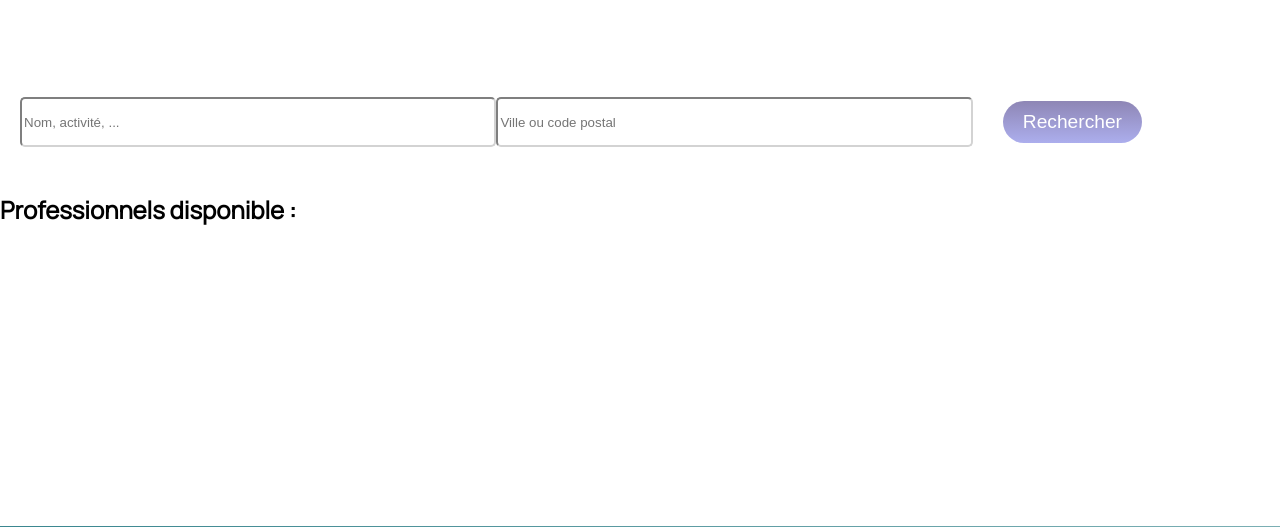
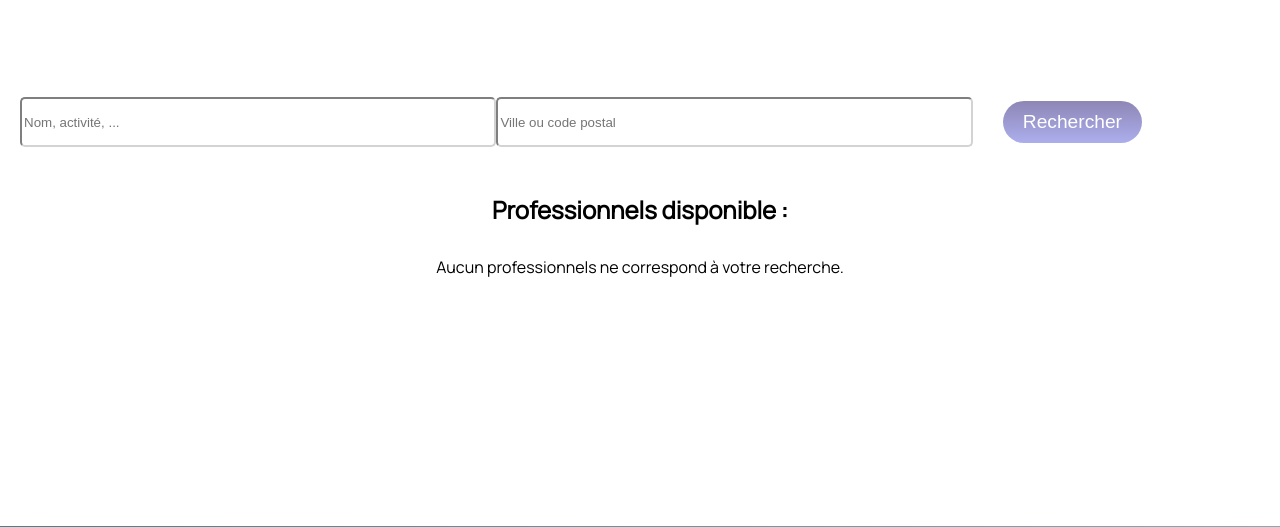
Before and after one commit to SlamEcoris/RendezVous, a PHP site: page /priseRendezVous.php in a window 1280 px wide. Shown: the part 174-701 px from the top of the page. Run offline with PHP 8.4, Linux system fonts and the light colour scheme.

Commit message:
Ajout mise en page prise rdv + correction mineur

```diff
--- a/priseRendezVous.php
+++ b/priseRendezVous.php
@@ -1,5 +1,8 @@
-<?php session_start(); ?>
 <!doctype html>
+<?php
+	require "modele/EntrepriseDb.php";
+	session_start();
+?>
 <html>
 	<head>
 		<meta charset="utf-8">
@@ -14,7 +17,7 @@
 	<?php include_once('headerClient.php'); ?>
 	<main>
 		<h1>Prendre rendez-vous</h1>
-		<form method="post" action="rechercheProfessionnel.php" class="recherche">
+		<form method="post" action="rechercheProfessionnel.php" class="barre-recherche">
 			<div class="champsRecherche">
 				<input type="text" name="recherche" id="recherche" placeholder="Nom, activité, ..." class="champRecherche">
 				<input type="text" name="lieux" id="lieux" placeholder="Ville ou code postal" class="champRecherche">
@@ -23,15 +26,50 @@
 				<input type="submit" value="Rechercher" class="cta">
 			</div>
 		</form>
-		<h2>Professionnels disponible :</h2>
-		<?php
-		if ( isset($_SESSION["recherche"]) && !empty(($_SESSION["recherche"]))) {
-			$resultats = $_SESSION["recherche"];
-			foreach ($resultats as $resultat){
-				echo $resultat['nom']." ".$resultat['prenom']."<br>";
+		<h2 class="recherche-titre">Professionnels disponible :</h2>
+		<div class="recherche">
+			<?php
+			if ((isset($_SESSION["recherche"]) && !empty($_SESSION["recherche"])) || (isset($_SESSION["lieux"]) && !empty($_SESSION["lieux"])) ) {
+				$resultats = $_SESSION["recherche"];
+				foreach ($resultats as $resultat){
+					?>
+					<div class="la-recherche">
+						<div class="recherche-detail">
+							<img src="images/iconePersonne.png" alt="Icone représentant une personne" class="recherche-icone">
+							<div class="recherche-detail-pro">
+								<?php
+									echo $resultat['nom']." ".$resultat['prenom'];
+								?>
+								<div class="recherche-activite">
+									<?php
+										$classeEntreprise = new EntrepriseDb();
+										$entreprise = $classeEntreprise->getEntrepriseId($resultat['id']);
+									?>
+									<div>
+										<?php echo $entreprise['activite']; ?>
+									</div>
+									<div>
+										<?php echo $entreprise['codePostal']." ".$entreprise['ville']; ?>
+									</div>
+								</div>
+							</div>
+						</div>
+						<div>
+							<a href="rendezVousAvecLePro.php" class="cta-rendez-vous">Voir la prochaine disponibilité</a>
+						</div>
+					</div>
+					<?php
+				}
 			}
-		}
-		?>
+			else {
+				?>
+				<div>
+					Aucun professionnels ne correspond à votre recherche.
+				</div>
+				<?php
+			}
+			?>
+		</div>
 	</main>
 	<?php include_once('footer.php'); ?>
 	<script src="https://cdn.jsdelivr.net/npm/bootstrap@5.3.0-alpha1/dist/js/bootstrap.bundle.min.js" integrity="sha384-w76AqPfDkMBDXo30jS1Sgez6pr3x5MlQ1ZAGC+nuZB+EYdgRZgiwxhTBTkF7CXvN" crossorigin="anonymous"></script>
--- a/style.css
+++ b/style.css
@@ -177,7 +177,7 @@ nav {
     padding-top: 20px;
 }
 
-.recherche {
+.barre-recherche {
     display: flex;
     flex-direction: row;
     justify-content: space-between;
@@ -220,3 +220,78 @@ footer {
 .copyright {
     padding: 20px;
 }
+
+.aucun-rendez-vous {
+    font-size: 1.2em;
+    text-align: center;
+}
+
+.la-recherche {
+    display: flex;
+    flex-direction: row;
+    justify-content: space-between;
+    align-items: center;
+    background-color: #e1f1ff;
+    border-radius: 5px;
+    width: 45%;
+    padding: 10px;
+}
+
+.recherche {
+    display: flex;
+    flex-direction: row;
+    flex-wrap: wrap;
+    justify-content: space-around;
+    gap: 15px;
+    width: 90%;
+    padding: 10px;
+    margin: auto;
+}
+
+.recherche-icone {
+    width: 50px;
+    height: 50px;
+}
+
+.recherche-detail {
+    display: flex;
+    align-items: center;
+    font-size: 1.2em;
+    font-weight: bold;
+    gap: 10px;
+}
+
+.cta-rendez-vous {
+    background: linear-gradient(#8E86B5, #ACAEED);
+    color: white;
+    border-radius: 40px;
+    padding : 10px 20px;
+    font-size: 1em;
+    text-decoration: none;
+    border: none;
+}
+
+.cta-rendez-vous:hover {
+    background: linear-gradient(#696484, #8788BA);
+    text-decoration: none;
+    border: none;
+}
+
+.recherche-activite {
+    /*display: flex;
+    justify-content: space-between;
+    flex-direction: row;*/
+    font-weight: normal;
+    font-size: 1em;
+    /*gap: 30px;*/
+}
+
+.recherche-titre {
+    text-align: center;
+    padding-bottom: 20px;
+}
+
+.recherche-detail-pro {
+    display: flex;
+    flex-direction: column;
+}
```
Also changed, not shown: client.php (+12 -3 lines), professionnel.php (+7 -0 lines), rechercheProfessionnel.php (+16 -5 lines), rendezVousAvecLePro.php (added, +21 -0 lines).
